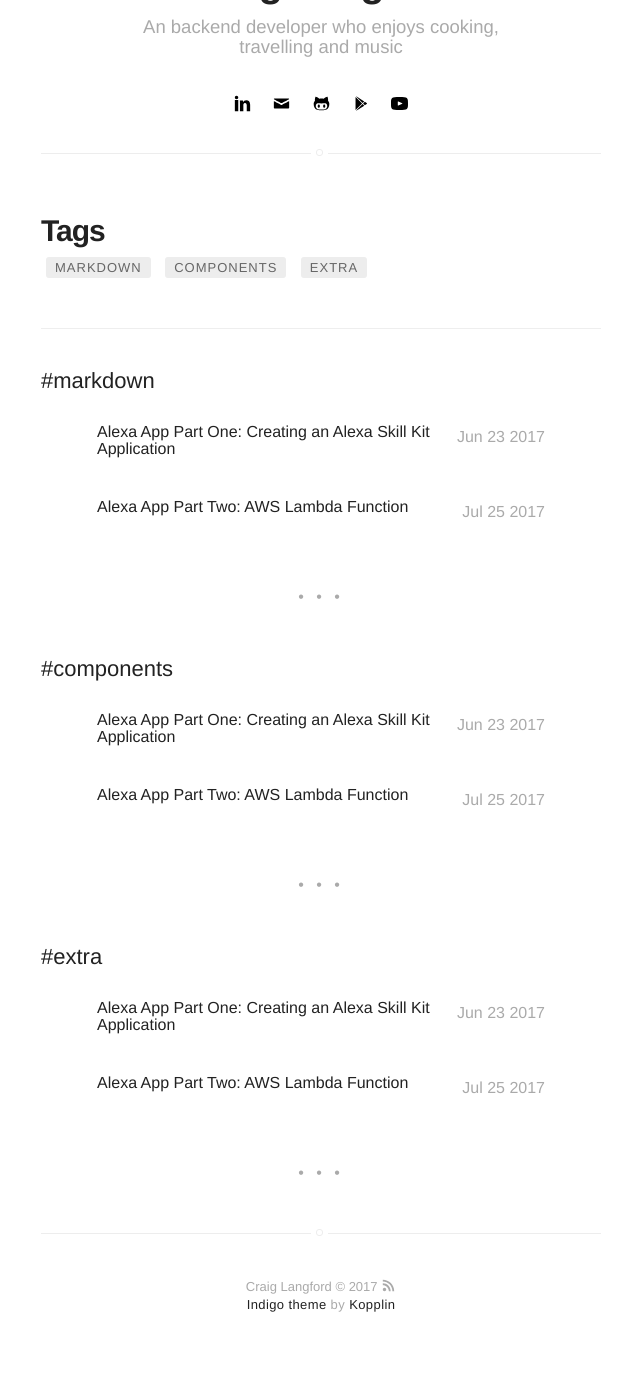
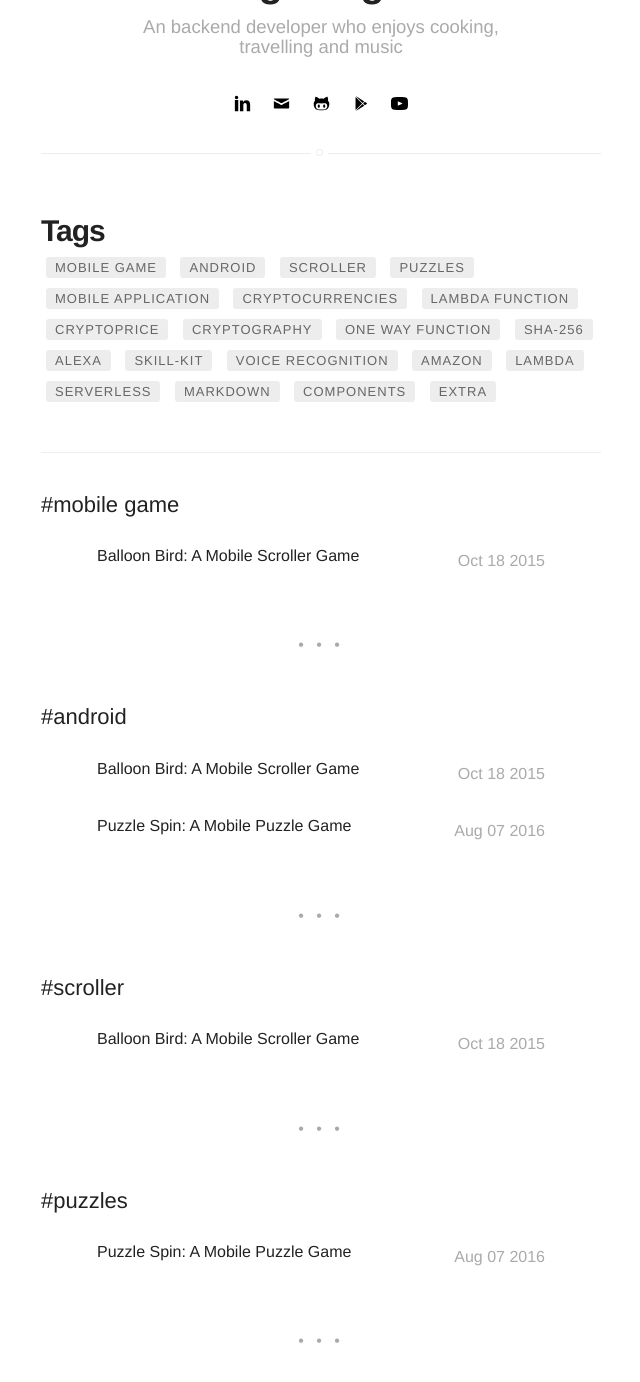
Before and after one commit to CraigLangford/CraigLangford.github.io, a Jekyll site: the page built from tags.html, in a window 1280 px wide and 1400 px high, scrolled down 315 px. Shown: the top 1382 px of the window, without its empty margins (319-959 px from the left). Built offline with Jekyll 4.4.1, drawn with Linux system fonts in a browser that asks for light colours; a file with an impossible date is left out; some of the changed text lies outside the part shown.

Commit message:
Added crypto and application projects to project web page.

```diff
--- a/_config.yml
+++ b/_config.yml
@@ -29,7 +29,7 @@
 # if you don't want comments in your posts, leave categories empty
 disqus:
   shortname: craigllangdford-com # enter this from your disqus account
-#  categories: [blog, project] # only show disqus for posts that have these categories
+  categories: [blog, project] # only show disqus for posts that have these categories
   categories: [] # only show disqus for posts that have these categories
 
 # if you don't have any of social below, comment the line
--- /dev/null
+++ b/_posts/2015-10-18-balloon-bird.md
@@ -0,0 +1,15 @@
+---
+title: "Balloon Bird: A Mobile Scroller Game"
+layout: post
+date: 2015-10-18 22:43
+headerImage: false
+projects: true
+tag:
+- mobile game
+- android
+- scroller
+category: project
+author: craiglangford
+description: A vertical scroller where you fly a bird through a minefield of balloons
+externalLink: https://play.google.com/store/apps/details?id=com.pebble.upstream.android&hl=en_GB
+---
--- /dev/null
+++ b/_posts/2016-08-07-puzzle-spin.md
@@ -0,0 +1,15 @@
+---
+title: "Puzzle Spin: A Mobile Puzzle Game"
+layout: post
+date: 2016-08-07 00:08
+headerImage: false
+projects: true
+tag:
+- puzzles
+- android
+- mobile application
+category: project
+author: craiglangford
+description: A puzzle game in which you spin dots to connect them
+externalLink: https://play.google.com/store/apps/details?id=com.pebblegames.puzzlespin&hl=en_GB
+---
--- a/_posts/2017-06-22-alexa-app-part-one.md
+++ b/_posts/2017-06-22-alexa-app-part-one.md
@@ -5,9 +5,9 @@
 image: /assets/images/markdown.jpg
 headerImage: false
 tag:
-- markdown
-- components
-- extra
+- alexa
+- skill-kit
+- voice recognition
 category: blog
 author: craiglangford
 description: How to build an Alexa Skill Kit Application
--- a/_posts/2017-07-13-alexa-app-part-two.md
+++ b/_posts/2017-07-13-alexa-app-part-two.md
@@ -1,13 +1,13 @@
 ---
 title: "Alexa App Part Two: AWS Lambda Function"
 layout: post
-date: 2017-07-25 08:13
+date: 2017-07-13 08:13
 image: /assets/images/markdown.jpg
 headerImage: false
 tag:
-- markdown
-- components
-- extra
+- amazon
+- lambda
+- serverless
 category: blog
 author: craiglangford
 description: How to build an AWS Lambda Function for an Amazon Alexa Application
--- a/_posts/2017-07-21-sha-256.md
+++ b/_posts/2017-07-21-sha-256.md
@@ -1,7 +1,7 @@
 ---
 title: "Understanding SHA-256"
 layout: post
-date: 2017-0y-21 02:45
+date: 2017-07-21 02:45
 image: /assets/images/markdown.jpg
 headerImage: false
 tag:
```
Also changed, not shown: _posts/2017-03-21-alexa-application.md (added, +15 -0 lines), _posts/2017-06-21-sha-256-project.md (added, +16 -0 lines).
